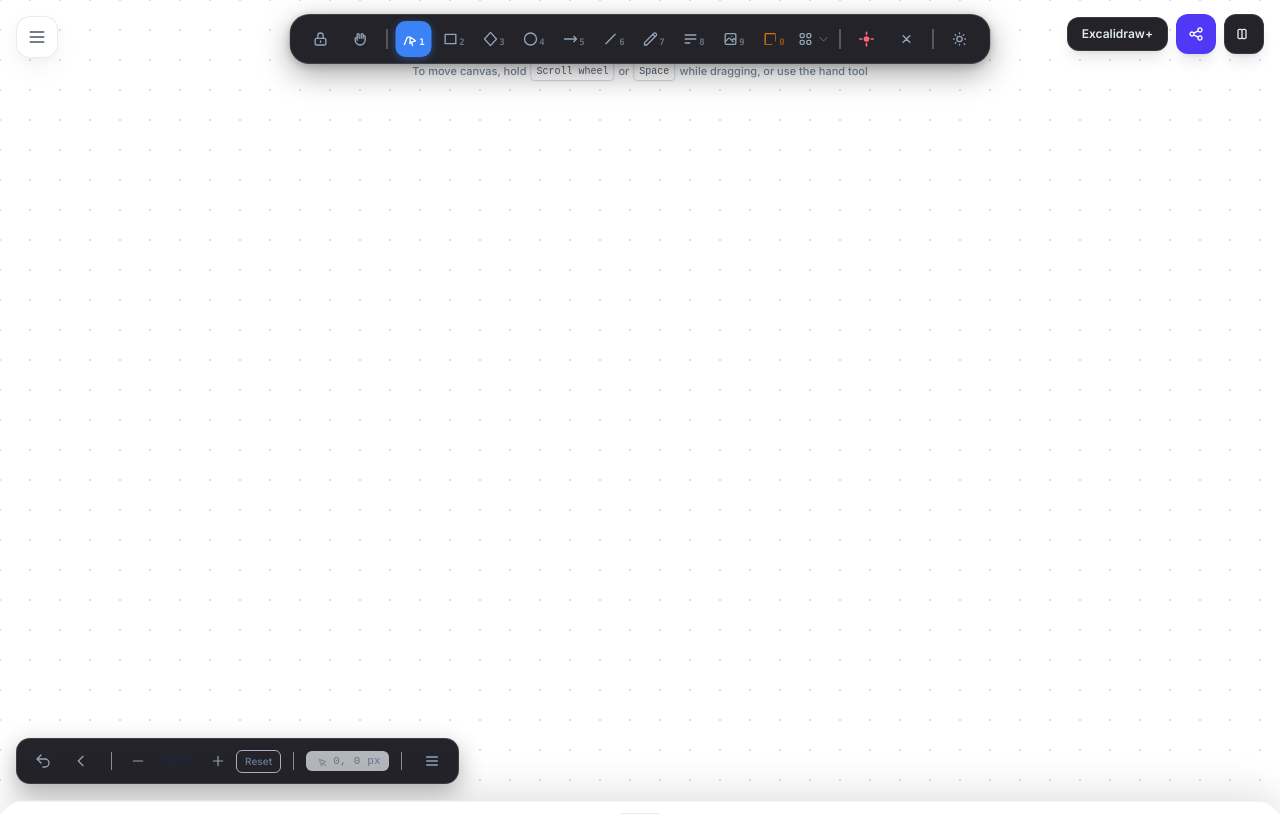
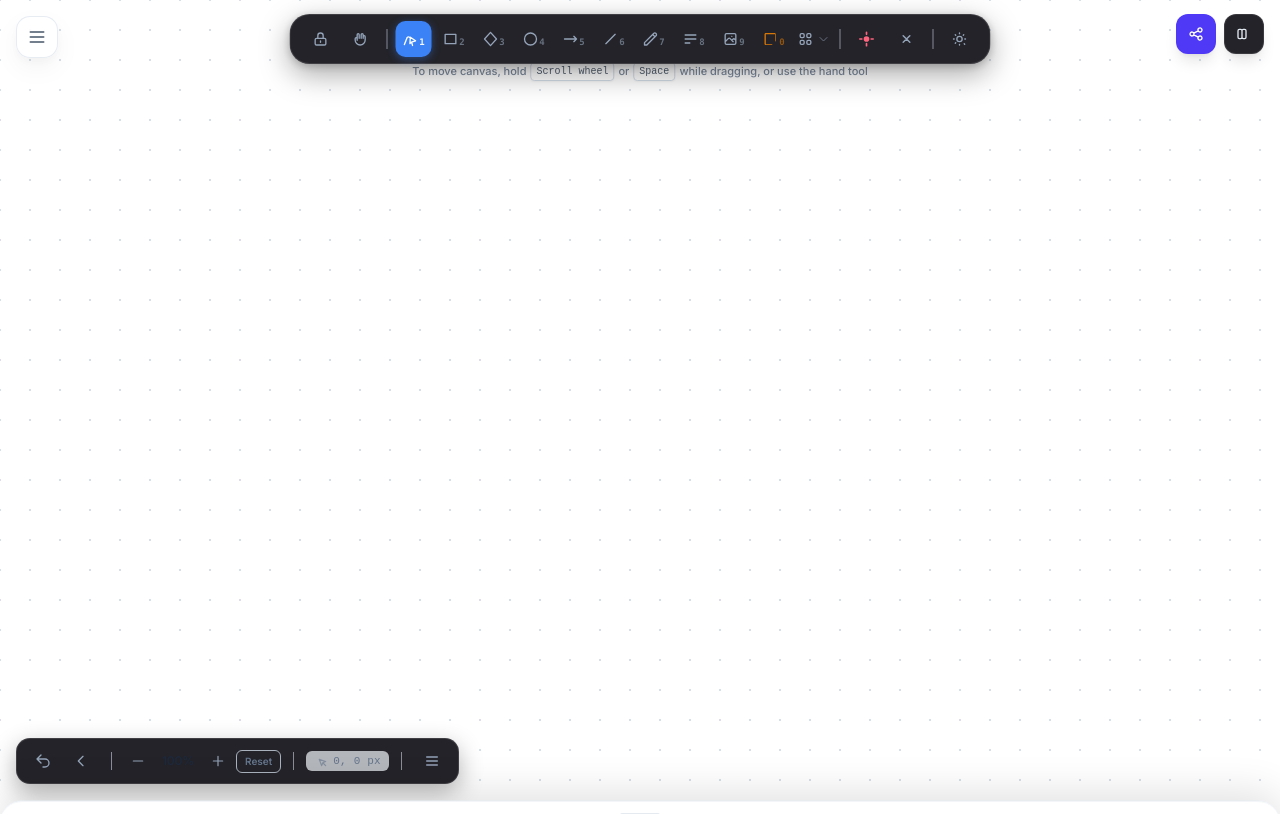
Before and after one commit to sharmaa-abhi/Inflow, a website built with Vite: page index.html in a window 1280 px wide. Built offline with nearby package versions, Linux system fonts and the light colour scheme; files whose address does not match are found by name.

Commit message:
refactor: remove Excalidraw+ button from top-right actions bar

```diff
--- a/index.html
+++ b/index.html
@@ -304,9 +304,6 @@
 
     <!-- TOP-RIGHT ACTIONS BAR -->
     <div id="top-right-actions" class="fixed top-3.5 right-4 z-40 flex items-center gap-2">
-      <button class="bg-[#232329] border border-white/10 hover:bg-[#2e2e36] text-slate-200 text-xs font-semibold px-3.5 py-2 rounded-xl shadow-lg transition-all flex items-center gap-1.5 cursor-pointer">
-        <span>Excalidraw+</span>
-      </button>
       <button id="btn-share-top" class="bg-indigo-600 hover:bg-indigo-500 text-white rounded-xl w-10 h-10 flex items-center justify-center shadow-lg transition-transform hover:scale-105 cursor-pointer" title="Share Diagram">
         <svg class="w-4 h-4" fill="none" stroke="currentColor" stroke-width="2" viewBox="0 0 24 24">
           <path stroke-linecap="round" stroke-linejoin="round" d="M8.684 13.342C8.886 12.938 9 12.482 9 12c0-.482-.114-.938-.316-1.342m0 2.684a3 3 0 110-2.684m0 2.684l6.632 3.316m-6.632-6l6.632-3.316m0 0a3 3 0 105.367-2.684 3 3 0 00-5.367 2.684zm0 9.316a3 3 0 105.368 2.684 3 3 0 00-5.368-2.684z" />
```
